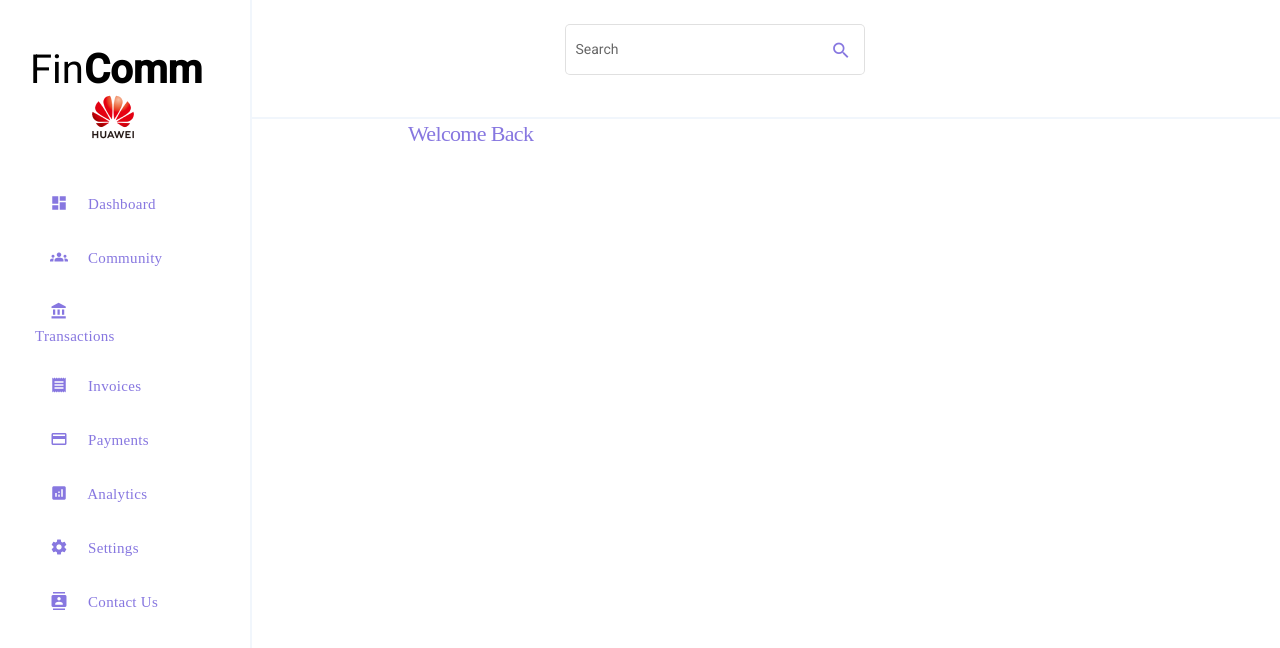
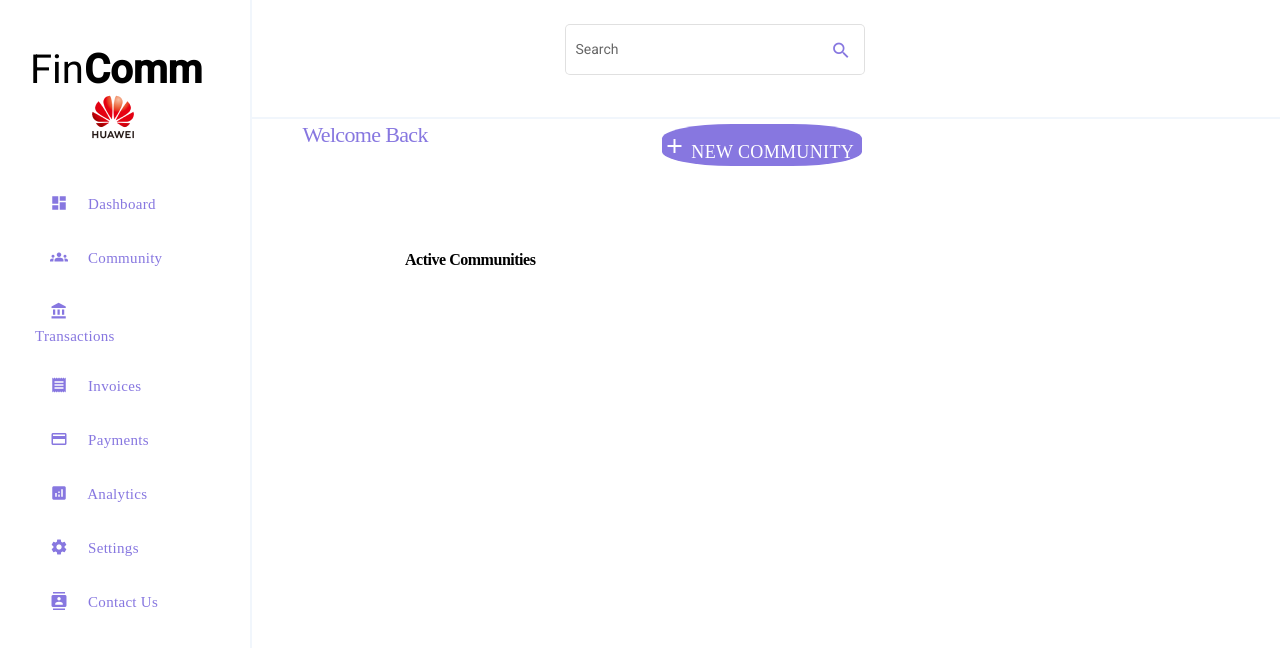
Before and after one commit to AnchuKJ/FinComm, an Angular app in the folder FinComm-UI/fincomm/: page / in a window 1280 px wide. Shown: the top 648 px of the page. Built offline with nearby package versions, Linux system fonts and the light colour scheme.

Commit message:
UI Changes
modifications

```diff
--- a/FinComm-UI/fincomm/src/app/app.component.html
+++ b/FinComm-UI/fincomm/src/app/app.component.html
@@ -1,4 +1,3 @@
-
 <div fxLayout="row" class="maindiv">
   <div class="leftdiv">
       <div fxLayout="column" class="logodiv">
@@ -66,15 +65,19 @@
               </mat-form-field>
           </div>
       </div>
-    <div class="maindiv">
-      <router-outlet>
-      </router-outlet>
-        <div>
+      <div class="main">
+          <!-- <router-outlet>
+          </router-outlet> -->
+          <div style="display: flex;">
               <div class="welcomediv">
                   Welcome Back
               </div>
-          <div class="communitydiv" style="width:1000px;">
+              <div class="communitydiv">
+                <mat-icon style="margin-top:10px;">add</mat-icon>
                   NEW COMMUNITY
+              </div>
+              <div class="activediv">
+                Active Communities
               </div>
           </div>
 
--- a/FinComm-UI/fincomm/src/app/app.component.scss
+++ b/FinComm-UI/fincomm/src/app/app.component.scss
@@ -1,41 +1,40 @@
-.maindiv{
+.maindiv {
   width: 100%;
   height: 100%;
-    .leftdiv{
+  .leftdiv {
     padding: 20px;
-       border-right: 2px solid #F1F6FC;
-        width:17%;
-        .logodiv{
+    border-right: 2px solid #f1f6fc;
+    width: 17%;
+    .logodiv {
       padding: 40px 0px 0px 10px;
-            .titlediv{
+      .titlediv {
         font-weight: 400;
         font-size: 40px;
       }
-            .logoimgdiv{
+      .logoimgdiv {
         padding: 10px 35px;
       }
     }
-        .menudiv{
+    .menudiv {
       margin-top: 20px;
-            div{
+      div {
         margin: 15px;
         width: 100%;
-                a{
+        a {
           padding: 15px 80px 15px 15px;
-                    color: #8777E0;
+          color: #8777e0;
           text-decoration: none;
-                    font-family: 'Poppins';
+          font-family: "Poppins";
           font-size: 15px;
           letter-spacing: 0.02em;
         }
-                .active{
-                    background: linear-gradient(90deg, #9081DF 37.67%, #A781DF 91.5%);
+        .active {
+          background: linear-gradient(90deg, #9081df 37.67%, #a781df 91.5%);
           box-shadow: 4px 15px 60px rgba(109, 141, 173, 0.25);
           border-radius: 15px;
           color: white;
-
         }
-                mat-icon{
+        mat-icon {
           vertical-align: middle;
           margin-right: 10px;
           font-size: 18px;
@@ -43,66 +42,84 @@
       }
     }
   }
-    .rightdiv{
+  .rightdiv {
     width: 83%;
-        .headerdiv{
+    .headerdiv {
       padding: 20px;
-            border-bottom: 2px solid #F1F6FC;
-            .searchdiv{
-               mat-form-field{
+      border-bottom: 2px solid #f1f6fc;
+      .searchdiv {
+        mat-form-field {
           float: right;
-                color: #BBBBBB;
+          color: #bbbbbb;
           width: 300px !important;
-                ::mat-form-field-wrapper{
+          ::mat-form-field-wrapper {
             padding-bottom: 0px !important;
           }
         }
-               mat-icon{
-                   color: #8777E0;
+        mat-icon {
+          color: #8777e0;
         }
-                .mat-form-field-infix{
+        .mat-form-field-infix {
           border: 1px solid;
           border-radius: 90px;
-                }
-
-            }
-        }
-
-        .maindiv{
-            .welcomediv{
-                position: absolute;
-                width: 160px;
-                height: 31px;
-                left: 408px;
-                top: 118px;
-
-                font-family: 'Poppins';
-                font-style: normal;
-                font-weight: 600 bold;
-                font-size: 22px;
-                line-height: 143%;
-                letter-spacing: -0.03em;
-                color: #8777E0;
-            }
-            .communitydiv{
-                position: absolute;
-                left: 40px;
-                right: 0%;
-                top: 22.22%;
-                bottom: 22.22%;
-
-                font-family: 'Poppins';
-                font-style: normal;
-                font-weight: 600;
-                font-size: 14px;
-                line-height: 143%;
-                /* identical to box height, or 20px */
-
-                letter-spacing: 0.02em;
-                text-transform: uppercase;
-
-                color: #FFFFFF;
         }
       }
     }
   }
+}
+
+.welcomediv {
+  //position: absolute;
+  width: 160px;
+  height: 31px;
+  left: 285px;
+  top: 118px;
+  font-family: "Poppins";
+  font-style: normal;
+  font-weight: 600 bold;
+  font-size: 22px;
+  margin-left: 50px;
+  line-height: 143%;
+  letter-spacing: -0.03em;
+  color: #8777e0;
+}
+
+.communitydiv {
+  // position: absolute;
+  font-family: "Poppins";
+  font-style: normal;
+  background-color:#8777e0 ;
+  font-weight: 200;
+  font-size: 14px;
+  line-height: 143%;
+  margin-top: 5px;
+  font-size: 18px;
+  margin-left: 200px;
+  /* identical to box height, or 20px */
+  letter-spacing: 0.02em;
+  text-transform: uppercase;
+  color:white;
+  width: 200px;
+  align-content: center;
+  border-radius: 35%;
+}
+
+.activediv {
+  position: absolute;
+  position: absolute;
+  width: 158px;
+  height: 23px;
+  left: 405px;
+  top: 249px;
+
+  font-family: "Poppins";
+  font-style: normal;
+  font-weight: 600;
+  font-size: 16px;
+  line-height: 143%;
+  /* identical to box height, or 23px */
+
+  letter-spacing: -0.03em;
+
+  color: #000000;
+}
```
Lines whose indentation alone changed are shown as unchanged.
